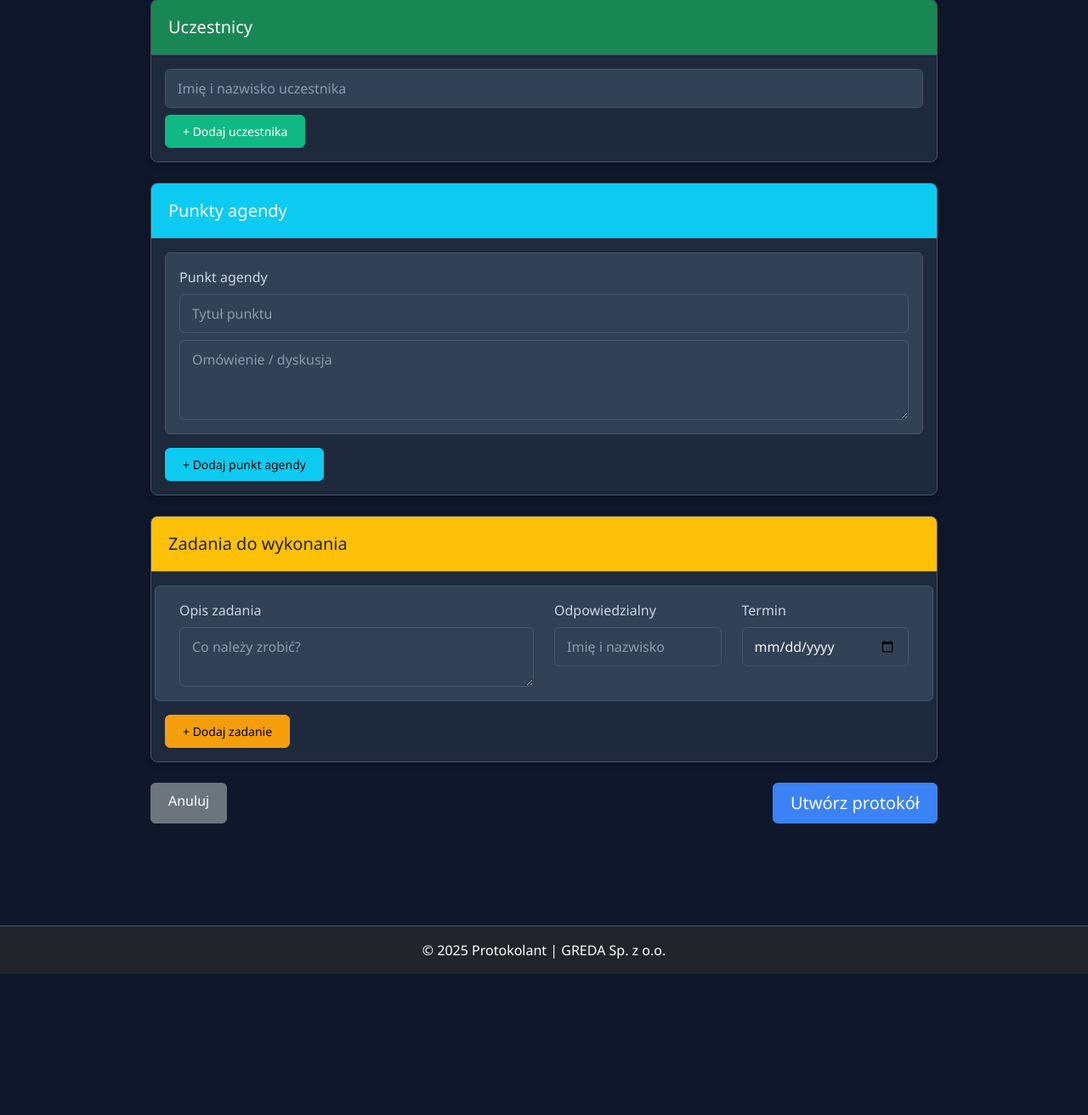
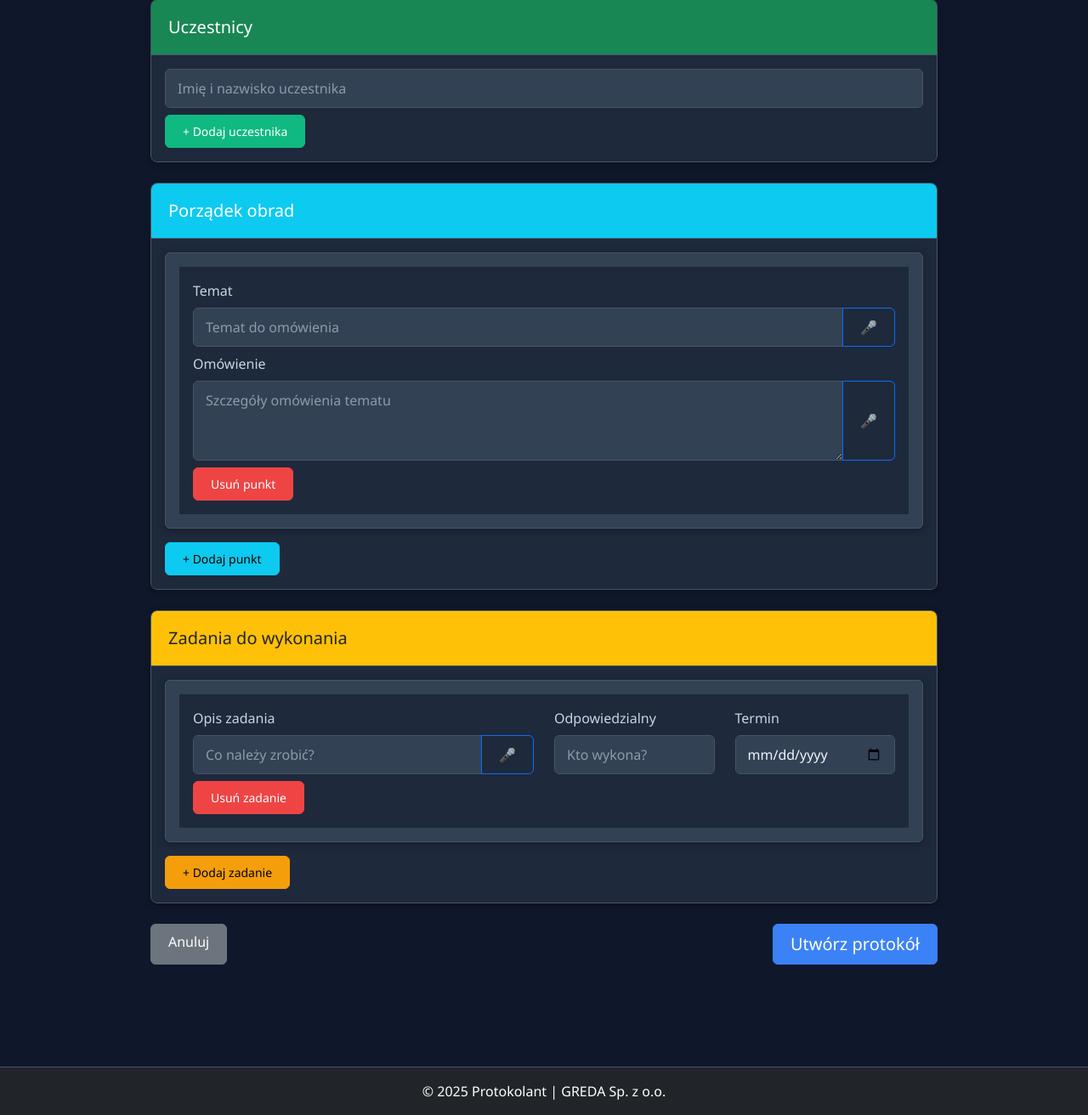
Before and after one commit to GrzesiekGreda/Protokolant, a Flask app: page /protocol/new in a window 1280 px wide. Shown: the part 470-1782 px from the top of the page at 85% size. Before the commit the page ends 1616 px from the top, so only its background shows below. Run offline with Flask 3, Linux system fonts and the light colour scheme.

Commit message:
fix: Ujednolicono formularz nowego protokołu z edycją
- Zmieniono "Punkty agendy" na "Porządek obrad"
- Dodano przyciski mikrofonu 🎤 do wszystkich pól w formularzu tworzenia
- Zunifikowano layout z formularzem edycji (karty dla elementów)
- Dodano przyciski "Usuń punkt" i "Usuń zadanie"
- Zaktualizowano funkcje JavaScript addAgendaItem() i addActionItem()
- Dodano funkcje removeAgendaItem() i removeActionItem()
- Spójny wygląd i funkcjonalność w obu formularzach

```diff
--- a/templates/create_protocol.html
+++ b/templates/create_protocol.html
@@ -54,17 +54,35 @@
             <!-- Agenda Items -->
             <div class="card mb-4">
                 <div class="card-header bg-info text-white">
-                    <h5 class="mb-0">Punkty agendy</h5>
+                    <h5 class="mb-0">Porządek obrad</h5>
                 </div>
                 <div class="card-body">
                     <div id="agenda-container">
-                        <div class="mb-3 agenda-item">
-                            <label class="form-label">Punkt agendy</label>
-                            <input type="text" class="form-control mb-2" name="agenda_title[]" placeholder="Tytuł punktu">
-                            <textarea class="form-control" name="agenda_discussion[]" rows="3" placeholder="Omówienie / dyskusja"></textarea>
+                        <div class="card mb-3 agenda-item">
+                            <div class="card-body">
+                                <div class="mb-2">
+                                    <label class="form-label">Temat</label>
+                                    <div class="input-group">
+                                        <input type="text" class="form-control" name="agenda_title[]" placeholder="Temat do omówienia">
+                                        <button type="button" class="btn btn-outline-primary" onclick="recordSpeech(this, 'agenda_title')" title="Nagraj głosem">
+                                            🎤
+                                        </button>
                                     </div>
                                 </div>
-                    <button type="button" class="btn btn-sm btn-info" onclick="addAgendaItem()">+ Dodaj punkt agendy</button>
+                                <div class="mb-2">
+                                    <label class="form-label">Omówienie</label>
+                                    <div class="input-group">
+                                        <textarea class="form-control" name="agenda_discussion[]" rows="3" placeholder="Szczegóły omówienia tematu"></textarea>
+                                        <button type="button" class="btn btn-outline-primary" onclick="recordSpeech(this, 'agenda_discussion')" title="Nagraj głosem">
+                                            🎤
+                                        </button>
+                                    </div>
+                                </div>
+                                <button type="button" class="btn btn-sm btn-danger" onclick="removeAgendaItem(this)">Usuń punkt</button>
+                            </div>
+                        </div>
+                    </div>
+                    <button type="button" class="btn btn-sm btn-info" onclick="addAgendaItem()">+ Dodaj punkt</button>
                 </div>
             </div>
 
@@ -75,18 +93,28 @@
                 </div>
                 <div class="card-body">
                     <div id="actions-container">
-                        <div class="mb-3 action-item row">
-                            <div class="col-md-6">
+                        <div class="card mb-3 action-item">
+                            <div class="card-body">
+                                <div class="row">
+                                    <div class="col-md-6 mb-2">
                                         <label class="form-label">Opis zadania</label>
-                                <textarea class="form-control" name="action_description[]" rows="2" placeholder="Co należy zrobić?"></textarea>
+                                        <div class="input-group">
+                                            <input type="text" class="form-control" name="action_description[]" placeholder="Co należy zrobić?">
+                                            <button type="button" class="btn btn-outline-primary" onclick="recordSpeech(this, 'action_description')" title="Nagraj głosem">
+                                                🎤
+                                            </button>
                                         </div>
-                            <div class="col-md-3">
+                                    </div>
+                                    <div class="col-md-3 mb-2">
                                         <label class="form-label">Odpowiedzialny</label>
-                                <input type="text" class="form-control" name="action_assignee[]" placeholder="Imię i nazwisko">
+                                        <input type="text" class="form-control" name="action_assignee[]" placeholder="Kto wykona?">
                                     </div>
-                            <div class="col-md-3">
+                                    <div class="col-md-3 mb-2">
                                         <label class="form-label">Termin</label>
                                         <input type="date" class="form-control" name="action_deadline[]">
+                                    </div>
+                                </div>
+                                <button type="button" class="btn btn-sm btn-danger" onclick="removeActionItem(this)">Usuń zadanie</button>
                             </div>
                         </div>
                     </div>
@@ -119,35 +147,73 @@ function addParticipant() {
 
 function addAgendaItem() {
     const container = document.getElementById('agenda-container');
-    const div = document.createElement('div');
-    div.className = 'mb-3 agenda-item';
-    div.innerHTML = `
-        <label class="form-label">Punkt agendy</label>
-        <input type="text" class="form-control mb-2" name="agenda_title[]" placeholder="Tytuł punktu">
-        <textarea class="form-control" name="agenda_discussion[]" rows="3" placeholder="Omówienie / dyskusja"></textarea>
+    const newItem = document.createElement('div');
+    newItem.className = 'card mb-3 agenda-item';
+    newItem.innerHTML = `
+        <div class="card-body">
+            <div class="mb-2">
+                <label class="form-label">Temat</label>
+                <div class="input-group">
+                    <input type="text" class="form-control" name="agenda_title[]" placeholder="Temat do omówienia">
+                    <button type="button" class="btn btn-outline-primary" onclick="recordSpeech(this, 'agenda_title')" title="Nagraj głosem">
+                        🎤
+                    </button>
+                </div>
+            </div>
+            <div class="mb-2">
+                <label class="form-label">Omówienie</label>
+                <div class="input-group">
+                    <textarea class="form-control" name="agenda_discussion[]" rows="3" placeholder="Szczegóły omówienia tematu"></textarea>
+                    <button type="button" class="btn btn-outline-primary" onclick="recordSpeech(this, 'agenda_discussion')" title="Nagraj głosem">
+                        🎤
+                    </button>
+                </div>
+            </div>
+            <button type="button" class="btn btn-sm btn-danger" onclick="removeAgendaItem(this)">Usuń punkt</button>
+        </div>
     `;
-    container.appendChild(div);
+    container.appendChild(newItem);
+}
+
+// Remove agenda item
+function removeAgendaItem(button) {
+    button.closest('.agenda-item').remove();
 }
 
 function addActionItem() {
     const container = document.getElementById('actions-container');
-    const div = document.createElement('div');
-    div.className = 'mb-3 action-item row';
-    div.innerHTML = `
-        <div class="col-md-6">
+    const newItem = document.createElement('div');
+    newItem.className = 'card mb-3 action-item';
+    newItem.innerHTML = `
+        <div class="card-body">
+            <div class="row">
+                <div class="col-md-6 mb-2">
                     <label class="form-label">Opis zadania</label>
-            <textarea class="form-control" name="action_description[]" rows="2" placeholder="Co należy zrobić?"></textarea>
+                    <div class="input-group">
+                        <input type="text" class="form-control" name="action_description[]" placeholder="Co należy zrobić?">
+                        <button type="button" class="btn btn-outline-primary" onclick="recordSpeech(this, 'action_description')" title="Nagraj głosem">
+                            🎤
+                        </button>
                     </div>
-        <div class="col-md-3">
+                </div>
+                <div class="col-md-3 mb-2">
                     <label class="form-label">Odpowiedzialny</label>
-            <input type="text" class="form-control" name="action_assignee[]" placeholder="Imię i nazwisko">
+                    <input type="text" class="form-control" name="action_assignee[]" placeholder="Kto wykona?">
                 </div>
-        <div class="col-md-3">
+                <div class="col-md-3 mb-2">
                     <label class="form-label">Termin</label>
                     <input type="date" class="form-control" name="action_deadline[]">
                 </div>
+            </div>
+            <button type="button" class="btn btn-sm btn-danger" onclick="removeActionItem(this)">Usuń zadanie</button>
+        </div>
     `;
-    container.appendChild(div);
+    container.appendChild(newItem);
+}
+
+// Remove action item
+function removeActionItem(button) {
+    button.closest('.action-item').remove();
 }
 
 // === FUNKCJA NAGRYWANIA MOWY ===
```
Lines whose indentation alone changed are shown as unchanged.
